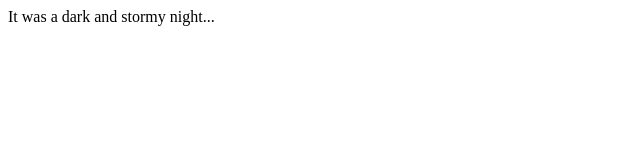
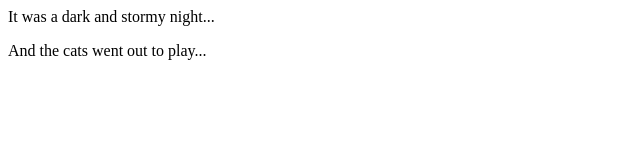
Before and after one commit to eleiko56/fireside, a plain HTML site: page index.html in a window 1280 px wide. Shown: the whole page, without its empty margins (0-640 px from the left). Drawn offline with Linux system fonts and the light colour scheme.

Commit message:
add second line

```diff
--- a/index.html
+++ b/index.html
@@ -1,5 +1,6 @@
 <html>
     <body>
         <p>It was a dark and stormy night...</p>
+        <p>And the cats went out to play...</p>
     </body>
 </html>
```
